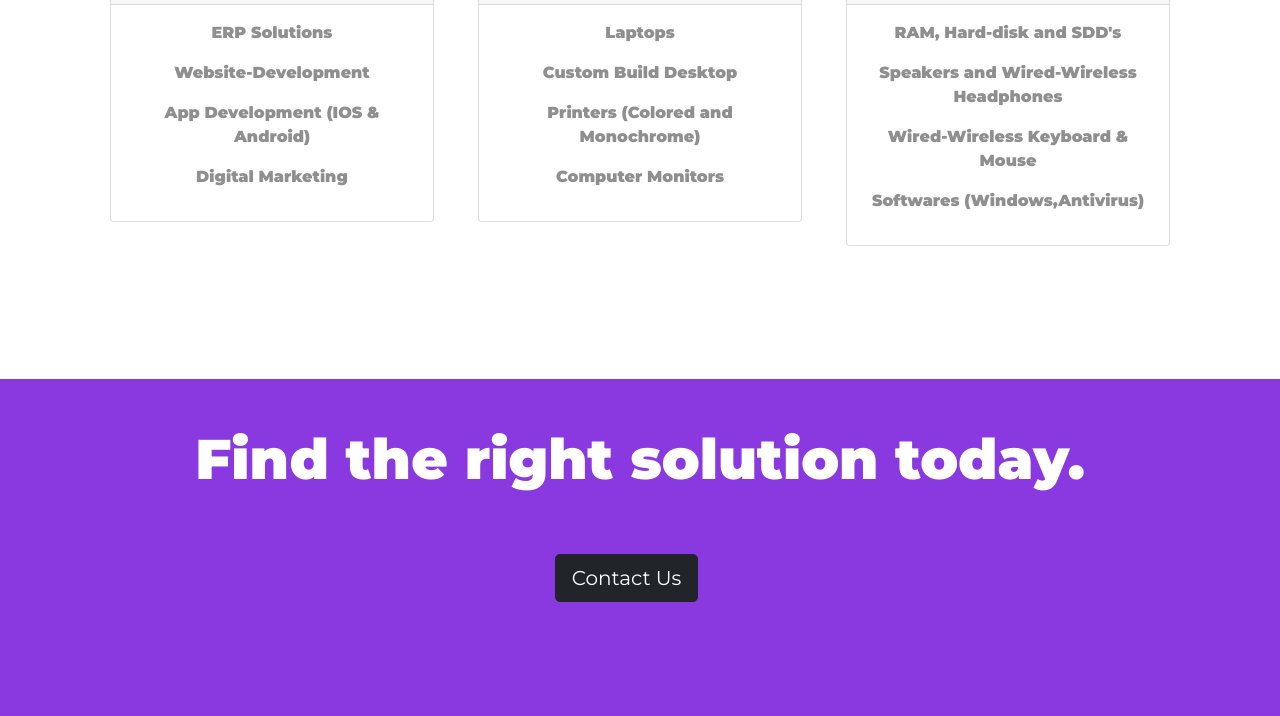
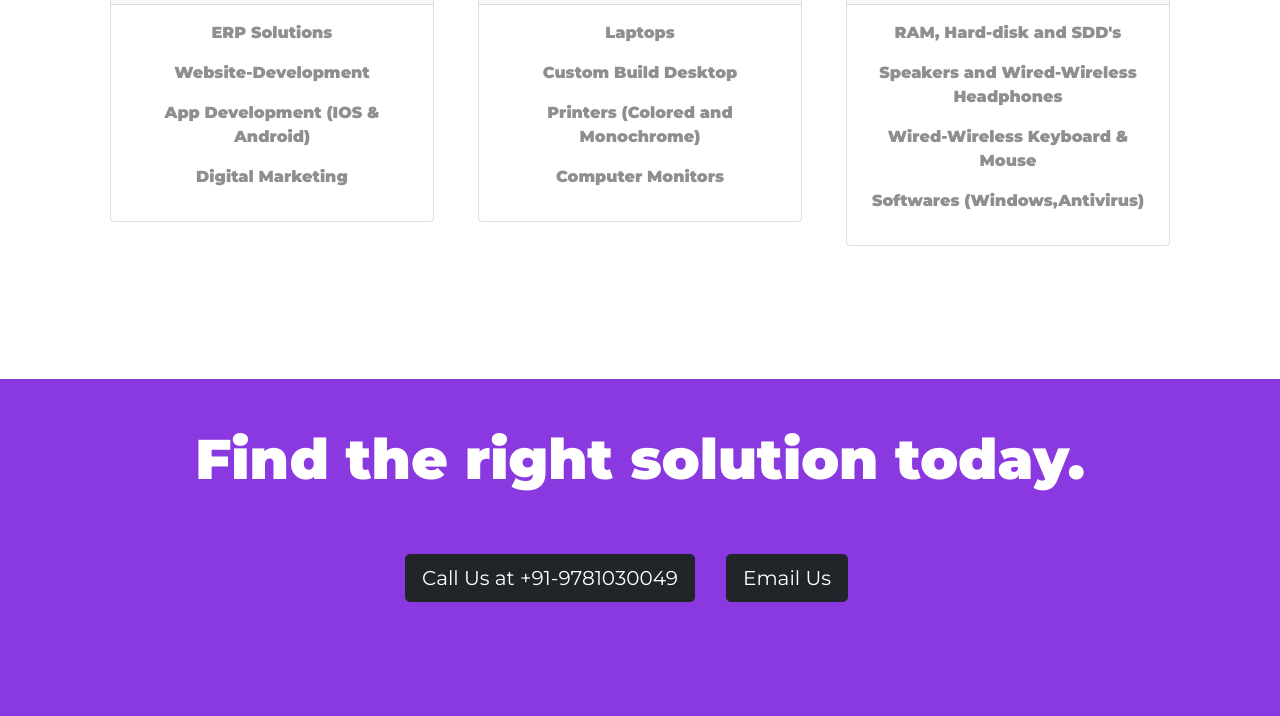
Before and after one commit to Jaskaran-Singhch/ownergysolutions, a plain HTML site: page index.html in a window 1280 px wide. Shown: the part 1905-2621 px from the top of the page. Drawn offline with nearby package versions, Linux system fonts and the light colour scheme.

Commit message:
tell number addition

```diff
--- a/index.html
+++ b/index.html
@@ -217,7 +217,8 @@
   <section id="cta">
     <div class="container-fluid">
       <h3 class="cta-1">Find the right solution today.</h3>
-      <a class="btn btn-dark btn-lg download-button" href="mailto:ownergysolutions@gmail.com"> Contact Us</a>
+      <a class="btn btn-dark btn-lg download-button" href="tel:+919781030049"> Call Us at +91-9781030049</a>
+      <a class="btn btn-dark btn-lg download-button" href="mailto:ownergysolutions@gmail.com"> Email Us</a>
 
 
     </div>
```
